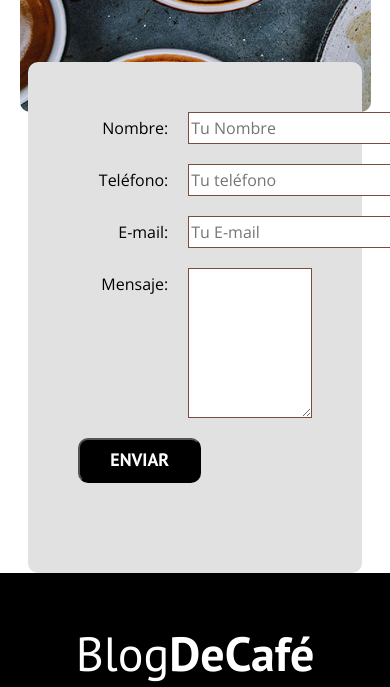
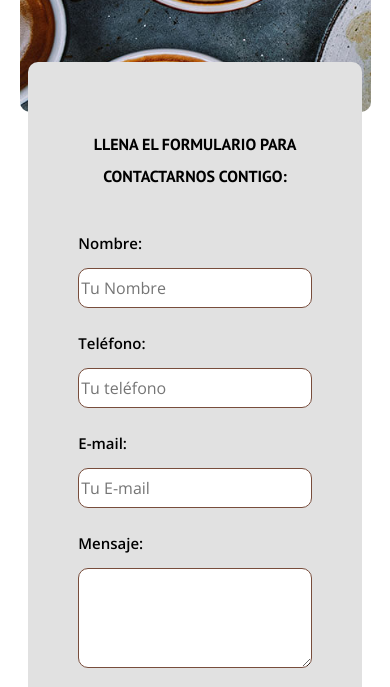
Before and after one commit to HenryRivera01/CoffeeBlog, a plain HTML site: page contacto.html in a window 390 px wide. Shown: the part 990-1677 px from the top of the page. Drawn offline with nearby package versions, Linux system fonts and the light colour scheme.

Commit message:
Corrección error de responsive en la el form de contacto

```diff
--- a/contacto.html
+++ b/contacto.html
@@ -47,6 +47,9 @@
         <h3 class="centrar-texto">Contacto</h3>
         <div class="contacto-bg"></div>
         <form class="formulario" >
+            <div class="titulo-campo">
+                <p class="contacto__descripcion">Llena el formulario para contactarnos contigo:</p>
+            </div>
             <div class="campo">
                 <label class="campo__label" for="nombre">Nombre:</label>
                 <input
--- a/css/styles.css
+++ b/css/styles.css
@@ -288,6 +288,14 @@ a:hover {
 
 /* Contacto */
 
+.titulo-campo {
+    text-align: center;
+    font-family:var(--fontHeading);
+    font-weight: 700;
+    text-transform: uppercase;
+    padding-bottom: 2rem;
+}
+
 .formulario {
     background-color: var(--gris);
     margin: -5rem auto 0 auto;
@@ -310,8 +318,41 @@ a:hover {
 .campo__field {
     flex: 1; /*como el label no tiene factor de crecimiento (0), y el flex tiene 1, el flex tomará todo el espacio disponible*/
     border: 1px solid var(--primario);
+    border-radius: 1rem;
 }
+
+
 
 .campo__field--textArea {
     height: 15rem;
 }
+
+@media (max-width: 468px) {
+    .campo  {
+        flex-wrap: wrap;
+        gap: 1rem; /* Reducir espacio entre elementos */
+    }
+
+    /* ESPECÍFICO PARA EL LABEL DEL MENSAJE */
+    .campo:last-of-type .campo__label {
+        flex: 0 0 100%; /* Ocupa todo el ancho */
+        margin-bottom: 1rem; /* Espacio debajo del label */
+    }
+
+    /* AJUSTES GENERALES PARA TODOS LOS CAMPOS */
+    .campo__label {
+        flex: 0 0 100%; /* Todos los labels ocupan ancho completo */
+        font-size: 15px;
+        font-weight: 600;
+        text-align: start;
+    }
+
+    .campo__field {
+        width: 100%; /* Asegura que ocupe todo el ancho */
+        height: 4rem; /* Altura automática */
+    }
+
+    .campo__field--textArea {
+        height: 10rem; /* Altura más apropiada para móvil */
+    }
+}
```
